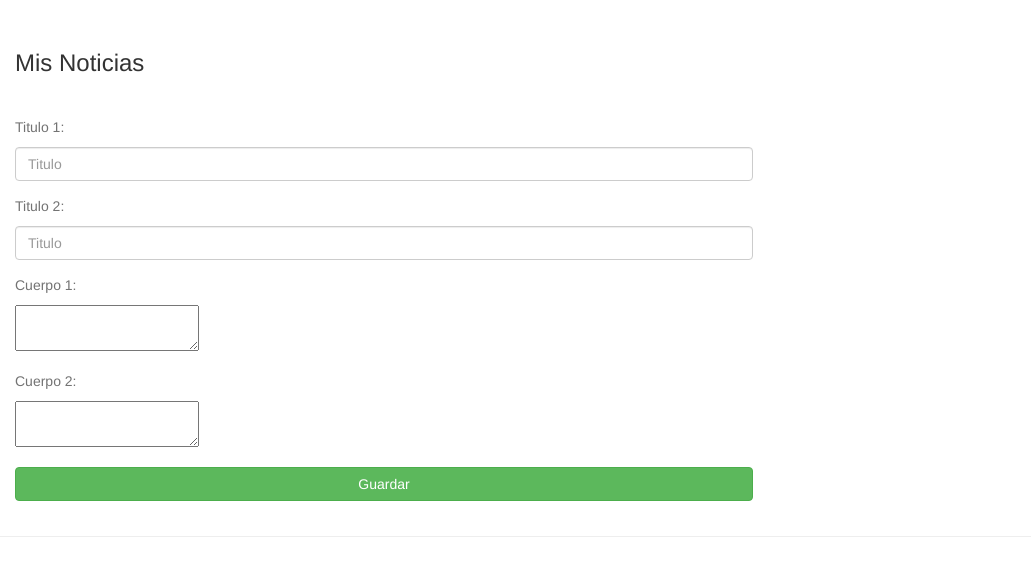
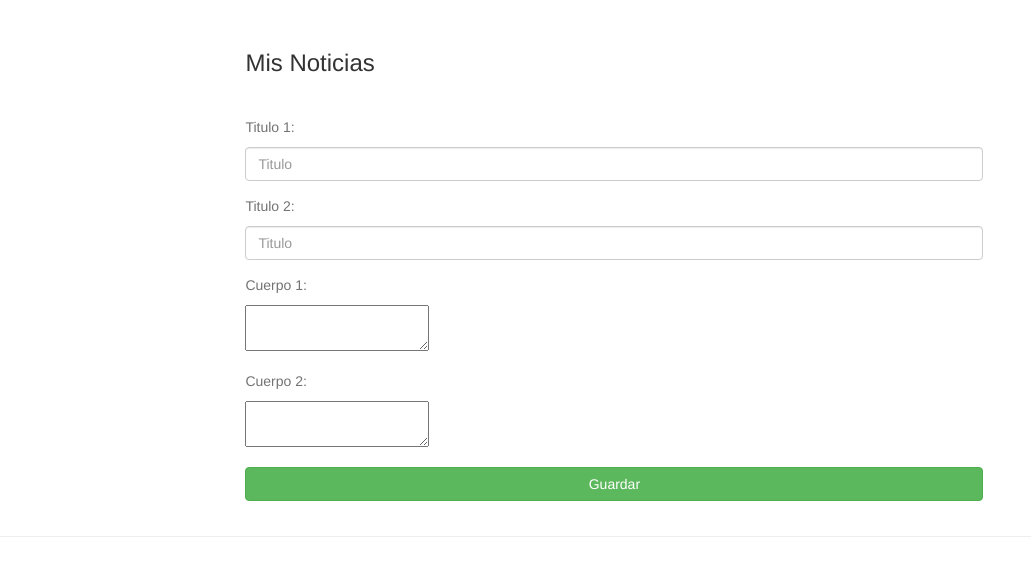
Before and after one commit to neg90/financiera, a PHP site: template vista/noticia.html.twig in a window 1280 px wide. Shown: the part 52-628 px from the top of the page, without its empty margins (0-1031 px from the left). Run offline with PHP 8.4, Linux system fonts and the light colour scheme; the template is opened without the code that fills it, so the values that code supplies are empty; some libraries are stand-ins or nearby versions.

Commit message:
centrados los formularios de panel

```diff
--- a/css/admin.css
+++ b/css/admin.css
@@ -80,4 +80,11 @@
   float: initial;
 }
 
+.caja{
+	width: 100%;
+  	margin-left: 30%;
+
+
 }
+
+}
--- a/css/estilo.css
+++ b/css/estilo.css
@@ -260,4 +260,5 @@ ul span{
   	/* height:500px; */
 }
 
+
 }
--- /dev/null
+++ b/google9a03143cda8e77e6.html
@@ -0,0 +1 @@
+google-site-verification: google9a03143cda8e77e6.html
--- a/vista/contacto.html.twig
+++ b/vista/contacto.html.twig
@@ -3,7 +3,7 @@
  {% block title %}Modificar Contacto{% endblock %}
   {% block conteiner %}
     <div class="col-4" style="">
-      <div style="margin:0 auto 0 auto; ">
+      <div class=" caja">
        <div class="panel-heading" >
             <h3>Mis Contacto</h3>
        </div>
--- a/vista/noticia.html.twig
+++ b/vista/noticia.html.twig
@@ -19,7 +19,7 @@
  {% block title %}Modificar Noticia{% endblock %}
   {% block conteiner %}
     <div class="col-4" style="">
-      <div style="margin:0 auto 0 auto; ">
+      <div class="caja">
        <div class="panel-heading" >
             <h3>Mis Noticias</h3>
        </div>
@@ -38,17 +38,18 @@
 
                 <div class="form-group">
                   <span class="help-block">Cuerpo 1:</span>
-                  <textarea class="ckeditor" name="editor1" required/></textarea>
+                  <textarea class="ckeditor" name="editor1" required/>{{Cuerpo1}}</textarea>
                 </div>
                 <div class="form-group">
                   <span class="help-block">Cuerpo 2:</span>
-                  <textarea class="ckeditor" name="editor2"  required/></textarea>
+                  <textarea class="ckeditor" name="editor2"  required/>{{Cuerpo2}}</textarea>
                 </div>
                 <button id="btn-login" class="btn btn-success boton-enviar" type="submit" name="guardarNoticia">Guardar</button>
           </form>
 
         </div>
       </div>
+      </div>
     </div>
 
   {% endblock %}
```
Also changed, not shown: vista/basePublica.html.twig (+12 -1 lines).
